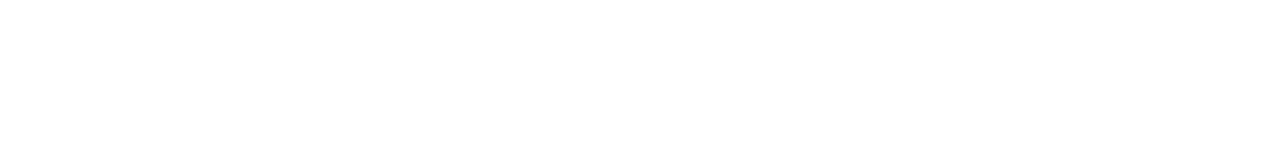
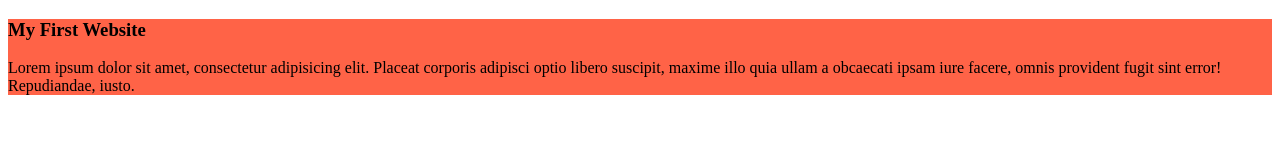
Before and after one commit to sbbasak/my-first-github-repo, a plain HTML site: page index.html in a window 1280 px wide. Drawn offline with Linux system fonts and the light colour scheme.

Commit message:
added the first blog

```diff
--- a/index.html
+++ b/index.html
@@ -4,8 +4,12 @@
     <meta charset="UTF-8">
     <meta name="viewport" content="width=device-width, initial-scale=1.0">
     <title>My First Github Repo</title>
+    <link rel="stylesheet" href="styles\blog.css">
 </head>
 <body>
-
+    <div>
+        <h3>My First Website</h3>
+        <p>Lorem ipsum dolor sit amet, consectetur adipisicing elit. Placeat corporis adipisci optio libero suscipit, maxime illo quia ullam a obcaecati ipsam iure facere, omnis provident fugit sint error! Repudiandae, iusto.</p>
+    </div>
 </body>
 </html>
--- /dev/null
+++ b/styles/blog.css
@@ -0,0 +1,4 @@
+div{
+    background-color: tomato;
+    padding: 10x;
+}
```
